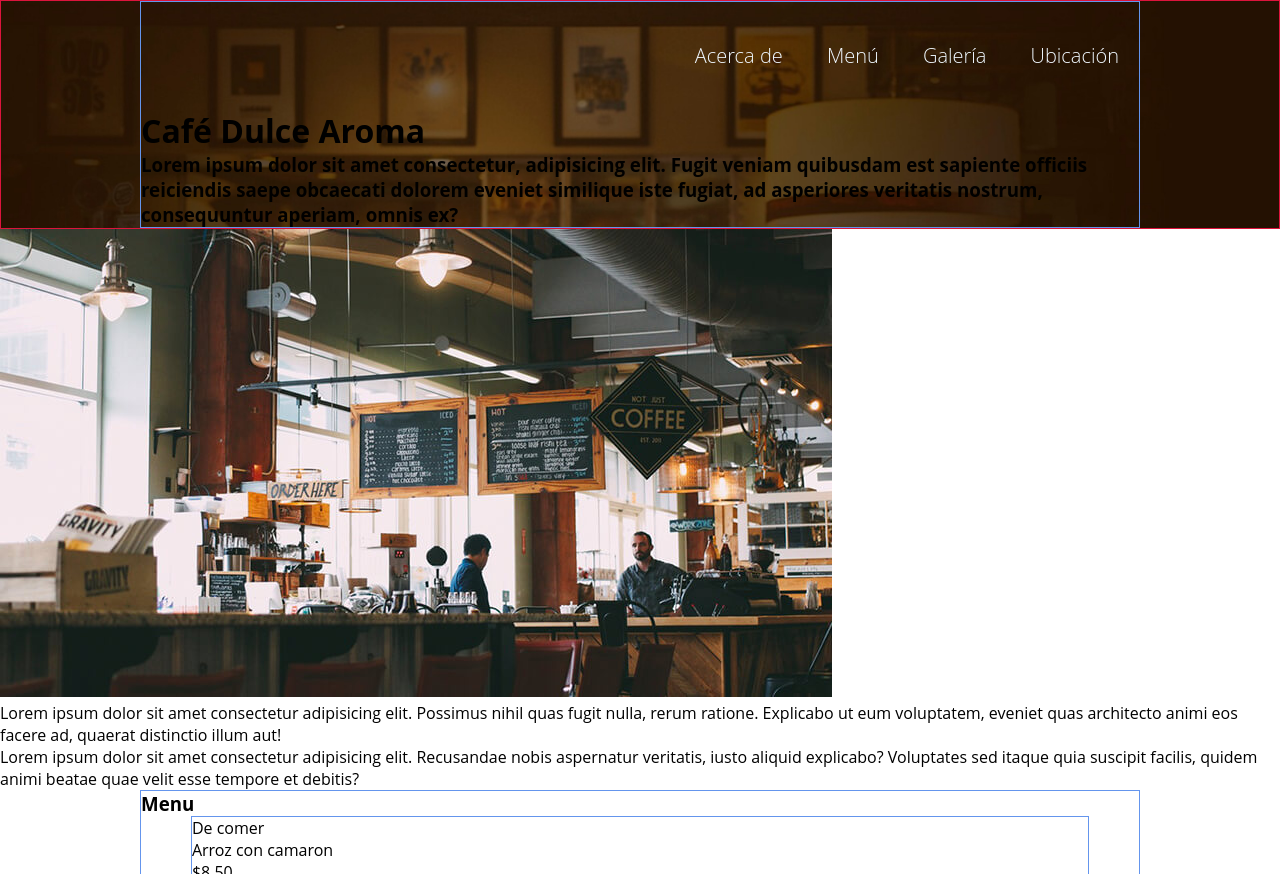
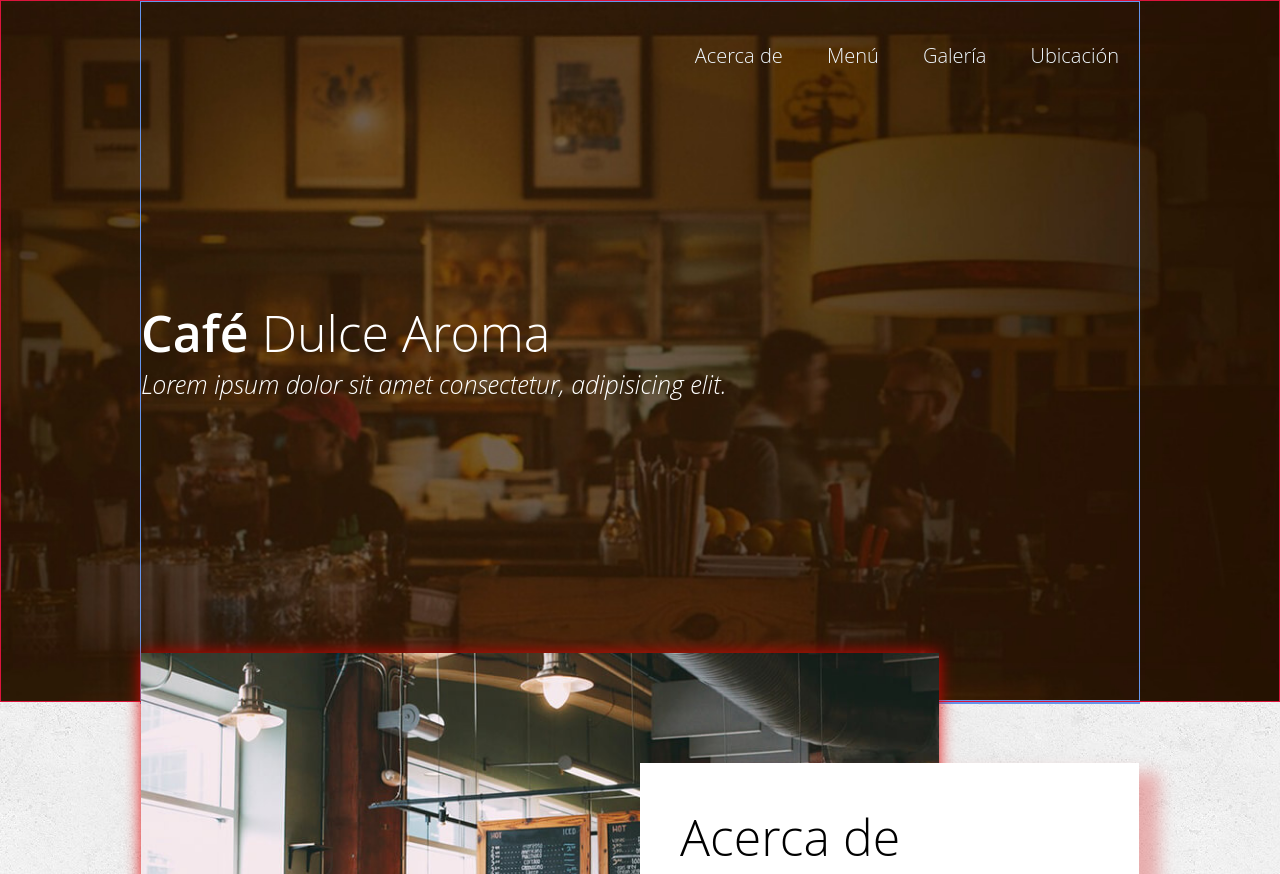
Before and after one commit to ThanC12/cafeteria, a plain HTML site: page index.html in a window 1280 px wide. Shown: the top 874 px of the page. Drawn offline with Linux system fonts and the light colour scheme; a web font is replaced by a local one.

Commit message:
modificacion 2

```diff
--- a/estilos/estilos.css
+++ b/estilos/estilos.css
@@ -1,4 +1,4 @@
-*{
+* {
     /*margen */
     margin: 0;
     /*padding da bordes interiores*/
@@ -11,14 +11,15 @@
     box-sizing: border-box;
 
 }
-body{
+
+body {
     /*TIPO DE LETRAS CON EL QUE DESCARGAMOS dota la aplicacion*/
     font-family: "open sans", Ariel, sans-serif;
     font-size: 16px;
 
 }
 
-    .contenedor{
+.contenedor {
 
     border: 1px solid cornflowerblue;
     /*cualquier dispositivo tenga el mismo tamano*/
@@ -30,30 +31,33 @@ body{
     /**/
     overflow: hidden;
 }
+
 /*--- estilos header---*/
-header{
+header {
     border: 1px solid crimson;
     width: 100%;
-    background:  url(../imagenes/.jpeg);
+    background: url(../imagenes/.jpeg);
     background-size: cover;
     background-attachment: fixed;
-    background-position:  center 0;
+    background-position: center 0;
 
 
 }
-header .contenedor{
+
+header .contenedor {
     position: relative;
     /* altura de la imagen*/
-    height: 700%;
+    height: 700px;
 }
 
-header .menu{
+header .menu {
     width: 100%;
-    text-align: right ;
+    text-align: right;
 
 
 }
-header .menu a{
+
+header .menu a {
     color: aliceblue;
     /*tamano de la fuente*/
     font-size: 20px;
@@ -67,8 +71,85 @@ header .menu a{
     position: relative;
 
 }
-/* */
-header .menu a:hover{
+
+/*sdfsdfsdfsd */
+header .menu a:hover {
+    color: aqua;
     text-decoration: underline;
 
 }
+
+header .texto{
+    width: 100%;
+    color: #fff;
+    position: absolute;
+    top: 50%;
+    margin-top: -52px;
+
+
+}
+header .texto .nombre{
+    font-size: 50px;
+    font-weight: 600;
+
+}
+header .texto .nombre span{
+    font-weight: 300;
+}
+header .texto h3{
+    font-weight: 300;
+    font-size: 25px;
+  font-style: italic;
+}
+/*-----------MAIN------------*/
+.main{
+    background: url(../imagenes/WhatsApp\ Image\ 2024-04-17\ at\ 19.40.51\ \(2\).jpeg);
+    background-repeat: repeat;
+}
+/*trabajar con oderfloot */
+.main .acerca-de .contenedor{
+    overflow: visible;
+    /*se pospone una imagen una de otra*/
+    position: relative;
+
+
+}
+.main .acerca-de .foto{
+    width: 80%;
+    /*determina la posicion del elemento*/
+    position: absolute;
+    left: 0;
+    top: -50px;
+    z-index: 0;
+    box-shadow: 0px 0px 15px rgba(228, 4, 4, 0.948);
+
+}
+ .main .acerca-de .foto img{
+        vertical-align: top;
+        width: 100%;
+    }
+
+.main .acerca-de article{
+    background: #fff;
+    padding: 40px;
+    width: 50%;
+    position: relative;
+    top: 60px;
+    z-index: 1;
+    float: right;
+    box-shadow: 20px 10px 15px rgba(219, 55, 55, 0.35);
+
+}
+.main .acerca-de article h3{
+    font-size: 50px;
+    font-weight: 300;
+    margin-bottom: 40px;
+
+
+}
+.main .acerca-de article p{
+    /*modifica el texto*/
+    line-height: 28px;
+    margin-bottom: 15px;
+
+}
--- a/index.html
+++ b/index.html
@@ -25,23 +25,22 @@
                 <a href="#" id="btn-ubicacion">Ubicación</a>
 
             </nav>
-            <div>
-                <h1>Café <span>Dulce Aroma</span></h1>
-                <h3> Lorem ipsum dolor sit amet consectetur, adipisicing elit. Fugit veniam quibusdam est sapiente
-                    officiis reiciendis saepe obcaecati dolorem
-                    eveniet similique iste fugiat, ad asperiores veritatis nostrum, consequuntur aperiam, omnis ex?</h3>
+            <div class="texto">
+                <h1 class="nombre">Café <span>Dulce Aroma</span></h1>
+                <h3> Lorem ipsum dolor sit amet consectetur, adipisicing elit. </h3>
             </div>
         </div>
     </header>
     <!---seccion main-->
-    <section>
+    <section class="main">
         <!---Seccion Acerca de -->
-    </section>
-    <div>
-        <div>
+    <section class="acerca-de " id="acerca-de">
+    <div class="contenedor">
+        <div class="foto">
             <img src="imagenes/WhatsApp Image 2024-04-17 at 19.40.51.jpeg" alt="Acercas de">
         </div>
         <article>
+            <h3>Acerca de</h3>
 
             <p>
                 Lorem ipsum dolor sit amet consectetur adipisicing elit. Possimus nihil quas fugit nulla, rerum ratione.
```
Lines whose indentation alone changed are shown as unchanged.
